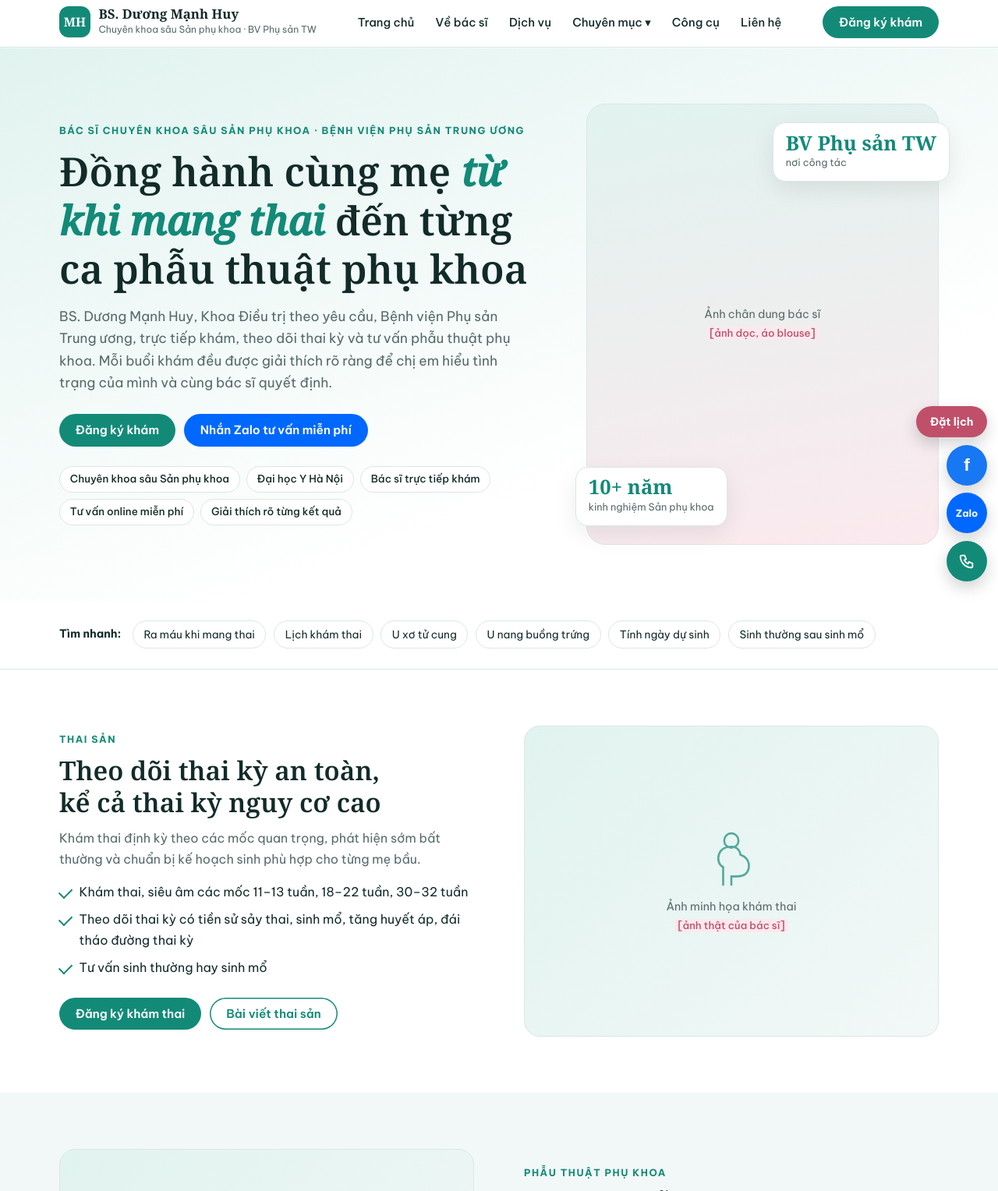
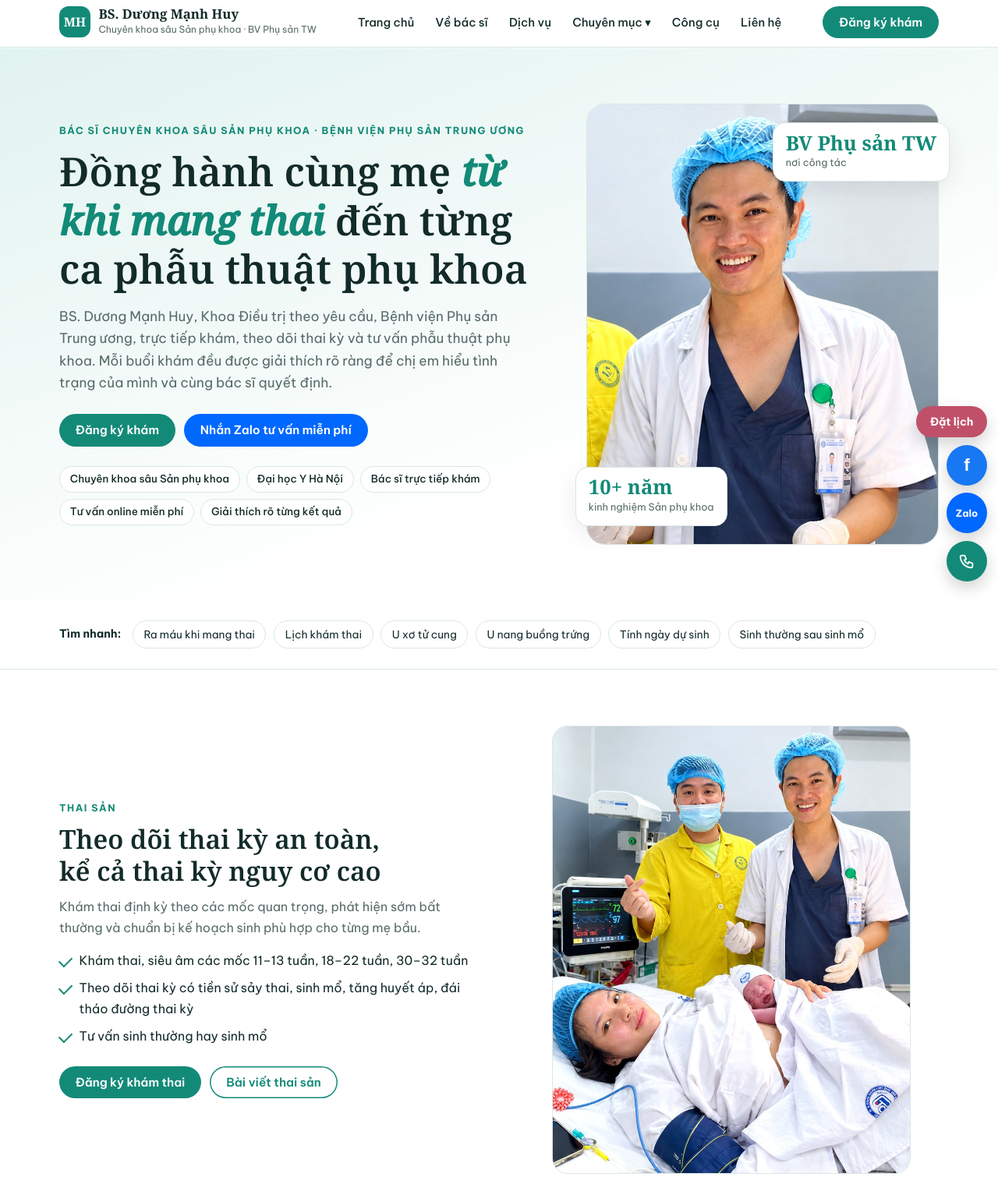
Before and after one commit to duonghuy148-lgtm/website-bacsi-huy, an Eleventy site: page src/index.njk in a window 1280 px wide. Shown: the part 40-1568 px from the top of the page at 78% size. Built offline with nearby package versions, Linux system fonts and the light colour scheme; Eleventy itself is replaced by a stand-in of ours; files that its build step writes are made by us from their sources.

Commit message:
Thêm ảnh thật của bác sĩ (chân dung, thai sản, phòng mổ, giới thiệu)
Gia đình sản phụ đã đồng ý cho đăng ảnh (bác sĩ xác nhận 27/11/2026). Ảnh phòng mổ đã cắt bỏ phần vết mổ và gạc máu.

Co-Authored-By: Claude Opus 5.5 <noreply@anthropic.com>
Claude-Session: https://claude.ai/code/session_01LA9DtKCxmDrmVTGPk3n9be

```diff
--- a/src/_includes/base.njk
+++ b/src/_includes/base.njk
@@ -11,6 +11,7 @@
 <meta property="og:title" content="{{ title or (site.doctorName + ' – ' + site.title) }}">
 <meta property="og:description" content="{{ description or site.hospital }}">
 <meta property="og:type" content="{% if layout == 'post.njk' %}article{% else %}website{% endif %}">
+{% if not image %}<meta property="og:image" content="{{ site.url }}/assets/images/bac-si-chan-dung.jpg">{% endif %}
 <meta property="og:url" content="{{ site.url }}{{ page.url }}">
 {% if image %}<meta property="og:image" content="{{ site.url }}{{ image }}">{% endif %}
 <link rel="preconnect" href="https://fonts.googleapis.com">
--- a/src/assets/style.css
+++ b/src/assets/style.css
@@ -271,3 +271,7 @@ footer{background:var(--bg-soft);border-top:1px solid var(--line);padding-block:
 .choice p:not(.eyebrow){color:var(--muted);font-size:.94rem}
 .choice .btn{margin-top:.3rem;white-space:normal}
 .float .f-fb{background:#1877f2;font:700 1.4rem Arial,sans-serif}
+.media.pic{aspect-ratio:4/5;padding:0;overflow:hidden;max-width:460px;justify-self:center;width:100%}
+.media.pic img{width:100%;height:100%;object-fit:cover}
+.photo .frame{padding:0}
+.about-img{margin-top:1.4rem;border-radius:18px;border:1px solid var(--line);width:100%;height:auto}
--- a/src/index.njk
+++ b/src/index.njk
@@ -18,9 +18,7 @@ layout: base.njk
       </div>
     </div>
     <div class="photo">
-      <div class="frame" role="img" aria-label="Ảnh chân dung bác sĩ">
-        <div>Ảnh chân dung bác sĩ<br><span class="ph">[ảnh dọc, áo blouse]</span></div>
-      </div>
+      <div class="frame"><img src="/assets/images/bac-si-chan-dung.jpg" alt="{{ site.doctorName }} tại phòng sinh, Bệnh viện Phụ sản Trung ương" width="800" height="996" fetchpriority="high"></div>
       <div class="badge"><b>{{ site.experienceYears | ph | safe }}+ năm</b><span>kinh nghiệm Sản phụ khoa</span></div>
       <div class="badge two"><b>{{ site.hospitalShort }}</b><span>nơi công tác</span></div>
     </div>
@@ -53,7 +51,7 @@ layout: base.njk
       </ul>
       <div class="cta"><a class="btn" href="#dat-lich">Đăng ký khám thai</a><a class="btn ghost" href="/chuyen-muc/thai-san/">Bài viết thai sản</a></div>
     </div>
-    <div class="media"><div><svg viewBox="0 0 64 64" fill="none" stroke="currentColor" stroke-width="2"><circle cx="32" cy="14" r="7"/><path d="M24 58V40c-4-2-6-7-4-13 2-5 7-7 12-7s8 3 9 8c6 2 9 7 8 13-1 5-5 8-11 8h-6v9"/></svg><p>Ảnh minh họa khám thai<br><span class="ph">[ảnh thật của bác sĩ]</span></p></div></div>
+    <div class="media pic"><img src="/assets/images/me-va-be.jpg" alt="Bác sĩ chúc mừng mẹ và bé sau sinh" loading="lazy" width="900" height="1167"></div>
   </div>
 </section>
 
@@ -70,7 +68,7 @@ layout: base.njk
       </ul>
       <div class="cta"><a class="btn" href="#dat-lich">Đặt lịch tư vấn</a><a class="btn ghost" href="/chuyen-muc/phau-thuat-phu-khoa/">Bài viết phẫu thuật</a></div>
     </div>
-    <div class="media"><div><svg viewBox="0 0 64 64" fill="none" stroke="currentColor" stroke-width="2"><path d="M32 8v10M22 18h20l-2 10H24zM24 28c-6 4-10 12-8 20 2 6 8 8 16 8s14-2 16-8c2-8-2-16-8-20"/></svg><p>Ảnh minh họa phẫu thuật<br><span class="ph">[ảnh thật của bác sĩ]</span></p></div></div>
+    <div class="media pic"><img src="/assets/images/phong-mo.jpg" alt="Bác sĩ trong phòng mổ, bế em bé vừa chào đời" loading="lazy" width="800" height="1000"></div>
   </div>
 </section>
 
@@ -173,6 +171,7 @@ layout: base.njk
       <p class="eyebrow">Về bác sĩ</p>
       <h2 style="margin-top:.4rem">{{ site.doctorName }}</h2>
       <p style="color:var(--muted);margin-top:.6rem">{{ site.degree }} Sản phụ khoa<br>{{ site.department }}, {{ site.hospital }}</p>
+      <img class="about-img" src="/assets/images/thai-san-gia-dinh.jpg" alt="Bác sĩ cùng gia đình sản phụ sau ca sinh" loading="lazy" width="900" height="840">
     </div>
     <div class="text">
       <p>{{ site.bio | ph | safe }}</p>
```
Also changed, not shown: src/assets/images/bac-si-chan-dung.jpg (added), src/assets/images/me-va-be.jpg (added), src/assets/images/phong-mo.jpg (added), src/assets/images/thai-san-gia-dinh.jpg (added).
